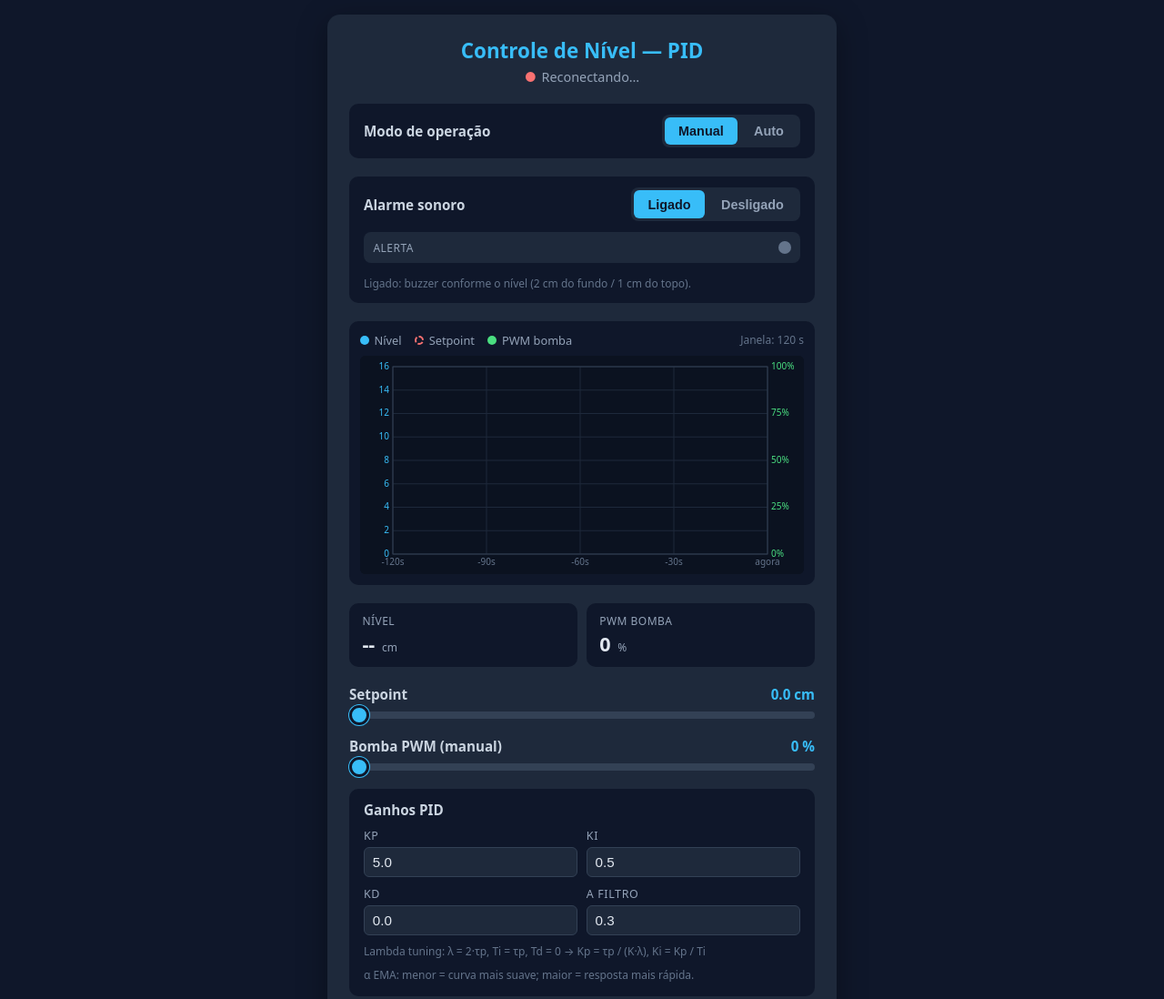
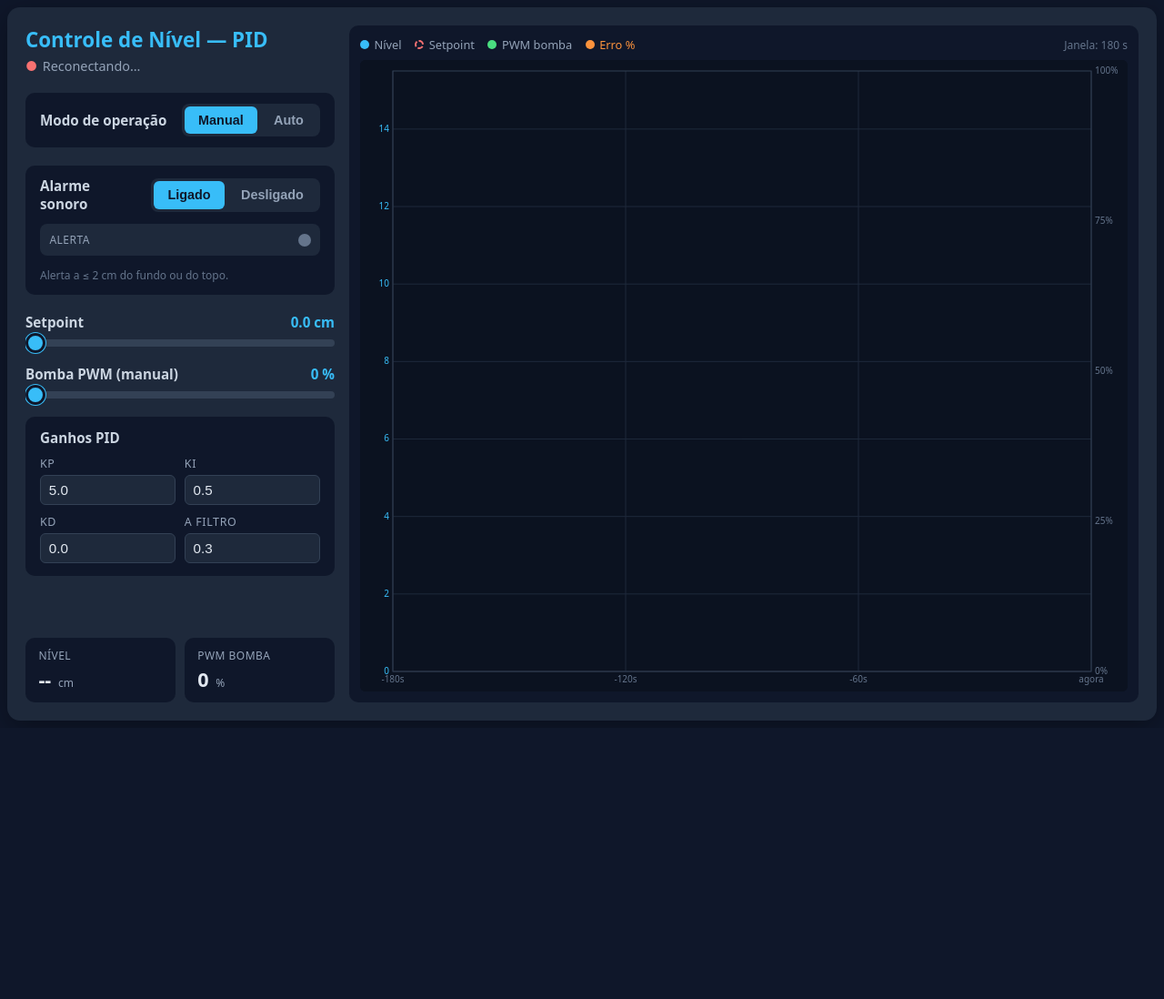
Before and after one commit to joao-baza/esp8266-water-level-pid, a plain HTML site: page main/data/index.html in a window 1280 px wide. Shown: the top 1098 px of the page at 91% size. After the commit the page ends 800 px from the top, so only its background shows below. Drawn offline with Linux system fonts and the light colour scheme.

Commit message:
feat(web): desktop two-column dashboard with error chart
- Reorganize UI into left controls/readouts and right chart panels
- Extend chart window to 180 s and overlay error percentage curve
- Add ResizeObserver for chart sizing and cache-bust static assets

```diff
--- a/main/data/index.html
+++ b/main/data/index.html
@@ -4,10 +4,12 @@
   <meta charset="UTF-8">
   <meta name="viewport" content="width=device-width, initial-scale=1">
   <title>Controle de Nível — PID</title>
-  <link rel="stylesheet" href="style.css">
+  <link rel="stylesheet" href="style.css?v=2">
 </head>
 <body>
   <main class="card">
+    <div class="panel-left">
+      <div class="panel-controls">
         <header class="header">
           <h1>Controle de Nível — PID</h1>
           <p id="status" class="status">Conectando…</p>
@@ -33,28 +35,7 @@
             <span class="readout-label">Alerta</span>
             <span id="buzValue" class="alert-dot" role="status" aria-label="Alarme inativo"></span>
           </div>
-      <p class="hint alarm-hint">Ligado: buzzer conforme o nível (2 cm do fundo / 1 cm do topo).</p>
-    </section>
-
-    <section class="chart-section">
-      <div class="chart-header">
-        <span class="legend"><span class="dot dot-level"></span>Nível</span>
-        <span class="legend"><span class="dot dot-sp"></span>Setpoint</span>
-        <span class="legend"><span class="dot dot-pwm"></span>PWM bomba</span>
-        <span class="legend-meta">Janela: 120 s</span>
-      </div>
-      <canvas id="chart" class="chart"></canvas>
-    </section>
-
-    <section class="readout readout--compact">
-      <div class="readout-item">
-        <span class="readout-label">Nível</span>
-        <span class="readout-value"><span id="levelValue">--</span> <small>cm</small></span>
-      </div>
-      <div class="readout-item">
-        <span class="readout-label">PWM bomba</span>
-        <span class="readout-value"><span id="pwmValue">0</span> <small>%</small></span>
-      </div>
+          <p class="hint alarm-hint">Alerta a ≤ 2 cm do fundo ou do topo.</p>
         </section>
 
         <section class="control">
@@ -93,10 +74,36 @@
               <input type="number" id="alpha" step="0.05" min="0.05" max="1" value="0.3" inputmode="decimal">
             </label>
           </div>
-      <p class="hint">Lambda tuning: λ = 2·τp, Ti = τp, Td = 0 → Kp = τp / (K·λ), Ki = Kp / Ti</p>
-      <p class="hint">α EMA: menor = curva mais suave; maior = resposta mais rápida.</p>
         </section>
+      </div>
+
+      <div class="panel-readouts">
+        <section class="readout readout--compact">
+          <div class="readout-item">
+            <span class="readout-label">Nível</span>
+            <span class="readout-value"><span id="levelValue">--</span> <small>cm</small></span>
+          </div>
+          <div class="readout-item">
+            <span class="readout-label">PWM bomba</span>
+            <span class="readout-value"><span id="pwmValue">0</span> <small>%</small></span>
+          </div>
+        </section>
+      </div>
+    </div>
+
+    <div class="panel-chart">
+      <section class="chart-section">
+        <div class="chart-header">
+          <span class="legend"><span class="dot dot-level"></span>Nível</span>
+          <span class="legend"><span class="dot dot-sp"></span>Setpoint</span>
+          <span class="legend"><span class="dot dot-pwm"></span>PWM bomba</span>
+          <span class="legend legend--err"><span class="dot dot-err"></span>Erro %</span>
+          <span class="legend-meta">Janela: 180 s</span>
+        </div>
+        <canvas id="chart" class="chart"></canvas>
+      </section>
+    </div>
   </main>
-  <script src="script.js"></script>
+  <script src="script.js?v=181"></script>
 </body>
 </html>
--- a/main/data/script.js
+++ b/main/data/script.js
@@ -5,12 +5,16 @@
 // ============================================================
 
 var GATEWAY = 'ws://' + window.location.hostname + '/ws';
-var CHART_WINDOW_MS = 120 * 1000;   // 120s
-var CHART_MAX_POINTS = 480;          // limite de segurança (240 esperados)
+var CHART_WINDOW_MS = 180 * 1000;   // 180s
+var CHART_WINDOW_S = CHART_WINDOW_MS / 1000;
+var CHART_MAX_POINTS = 960;
 var Y_MIN = 0;
-var Y_MAX = 16;                       // cm — TANK_HEIGHT + folga
+var Y_MAX = 15.5;                       // cm — limite de proteção da bomba / escala do gráfico
 var PWM_Y_MIN = 0;
 var PWM_Y_MAX = 100;                  // % — potência da bomba
+var ERR_Y_MIN = 0;
+var ERR_Y_MAX = 100;                  // % — erro |nível − setpoint|
+var COLOR_ERR = '#fb923c';            // laranja — curva de erro %
 
 // ============================================================
 // ESTADO
@@ -33,7 +37,7 @@ var state = {
   t0: null
 };
 
-// Buffer: { t, h, sp (cm), pwm (%) }
+// Buffer: { t, h, sp (cm), pwm (%), err (%) }
 var chartBuffer = [];
 
 // ============================================================
@@ -41,6 +45,8 @@ var chartBuffer = [];
 // ============================================================
 
 window.addEventListener('load', function () {
+  var legendMeta = document.querySelector('.legend-meta');
+  if (legendMeta) legendMeta.textContent = 'Janela: ' + CHART_WINDOW_S + ' s';
   bindUi();
   initChart();
   initWebSocket();
@@ -295,7 +301,7 @@ function setStatusText(text) {
 }
 
 // ============================================================
-// CHART (Canvas 2D) — nível, setpoint e PWM sobrepostos, 120 s
+// CHART (Canvas 2D) — nível, setpoint e PWM sobrepostos, 180 s
 // ============================================================
 
 var canvas, ctx, dpr = 1;
@@ -305,6 +311,9 @@ function initChart() {
   ctx = canvas.getContext('2d');
   resizeChart();
   window.addEventListener('resize', resizeChart);
+  if (window.ResizeObserver && canvas.parentElement) {
+    new ResizeObserver(resizeChart).observe(canvas.parentElement);
+  }
 }
 
 function resizeChart() {
@@ -315,8 +324,13 @@ function resizeChart() {
   drawChart();
 }
 
+function chartErrPct(h, sp) {
+  var tank = state.tank > 0 ? state.tank : Y_MAX;
+  return Math.min(ERR_Y_MAX, Math.max(ERR_Y_MIN, Math.abs(h - sp) / tank * 100));
+}
+
 function pushChartPoint(tRel, h, sp, pwm) {
-  chartBuffer.push({ t: tRel, h: h, sp: sp, pwm: pwm });
+  chartBuffer.push({ t: tRel, h: h, sp: sp, pwm: pwm, err: chartErrPct(h, sp) });
   var cutoff = tRel - CHART_WINDOW_MS;
   while (chartBuffer.length > 0 && chartBuffer[0].t < cutoff) chartBuffer.shift();
   while (chartBuffer.length > CHART_MAX_POINTS) chartBuffer.shift();
@@ -349,6 +363,10 @@ function drawChart() {
     var clamped = Math.max(PWM_Y_MIN, Math.min(PWM_Y_MAX, v));
     return mt + (1 - (clamped - PWM_Y_MIN) / (PWM_Y_MAX - PWM_Y_MIN)) * plotH;
   }
+  function yErr(v) {
+    var clamped = Math.max(ERR_Y_MIN, Math.min(ERR_Y_MAX, v));
+    return mt + (1 - (clamped - ERR_Y_MIN) / (ERR_Y_MAX - ERR_Y_MIN)) * plotH;
+  }
 
   ctx.strokeStyle = '#1e293b';
   ctx.lineWidth = 1 * dpr;
@@ -367,8 +385,8 @@ function drawChart() {
     ctx.fillText(lv + '', ml - 4 * dpr, yL);
   }
 
-  // Eixo direito — PWM bomba (%), mesma cor da curva PWM
-  ctx.fillStyle = '#4ade80';
+  // Eixo direito — PWM e erro (%), escala 0–100
+  ctx.fillStyle = '#64748b';
   ctx.textAlign = 'left';
   for (var pv = PWM_Y_MIN; pv <= PWM_Y_MAX; pv += 25) {
     var yP = yPwm(pv);
@@ -379,14 +397,15 @@ function drawChart() {
   ctx.fillStyle = '#64748b';
   ctx.textAlign = 'center';
   ctx.textBaseline = 'top';
-  for (var sec = 0; sec <= 120; sec += 30) {
-    var tx = ml + (sec / 120) * plotW;
+  var tickStep = 60;
+  for (var sec = 0; sec <= CHART_WINDOW_S; sec += tickStep) {
+    var tx = ml + (sec / CHART_WINDOW_S) * plotW;
     ctx.beginPath();
     ctx.moveTo(tx, mt);
     ctx.lineTo(tx, H - mb);
     ctx.stroke();
-    var label = '-' + (120 - sec) + 's';
-    if (sec === 120) label = 'agora';
+    var label = '-' + (CHART_WINDOW_S - sec) + 's';
+    if (sec === CHART_WINDOW_S) label = 'agora';
     ctx.fillText(label, tx, H - mb + 4 * dpr);
   }
 
@@ -414,4 +433,5 @@ function drawChart() {
   strokeSeries(function (p) { return yLevel(p.sp); }, '#f87171', true);
   strokeSeries(function (p) { return yLevel(p.h); }, '#38bdf8', false);
   strokeSeries(function (p) { return yPwm(p.pwm); }, '#4ade80', false);
+  strokeSeries(function (p) { return yErr(p.err); }, COLOR_ERR, false);
 }
--- a/main/data/style.css
+++ b/main/data/style.css
@@ -4,31 +4,69 @@
   padding: 0;
 }
 
+html {
+  height: 100%;
+}
+
 body {
-  min-height: 100vh;
+  height: 100%;
+  max-height: 100dvh;
   display: flex;
-  align-items: flex-start;
-  justify-content: center;
+  align-items: stretch;
+  justify-content: stretch;
   font-family: system-ui, -apple-system, "Segoe UI", Roboto, sans-serif;
   background: #0f172a;
   color: #e2e8f0;
-  padding: 1rem;
+  padding: 0.5rem;
+  overflow: hidden;
 }
 
 .card {
   width: 100%;
-  max-width: 560px;
-  padding: 1.5rem;
+  max-width: none;
+  min-width: min(100%, 720px);
+  flex: 1;
+  min-height: 0;
+  padding: 1.25rem;
   background: #1e293b;
   border-radius: 14px;
   box-shadow: 0 8px 32px rgba(0, 0, 0, 0.35);
+  display: grid;
+  grid-template-columns: minmax(0, 340px) minmax(0, 1fr);
+  gap: 1rem;
+  align-items: stretch;
+  overflow: hidden;
+}
+
+.panel-left {
+  display: flex;
+  flex-direction: column;
+  justify-content: space-between;
+  gap: 1.25rem;
+  min-height: 0;
+  overflow-y: auto;
+}
+
+.panel-controls {
   display: flex;
   flex-direction: column;
   gap: 1.25rem;
+  flex-shrink: 0;
+}
+
+.panel-readouts {
+  flex-shrink: 0;
+}
+
+.panel-chart {
+  display: flex;
+  flex-direction: column;
+  min-height: 0;
+  overflow: hidden;
 }
 
 .header {
-  text-align: center;
+  text-align: left;
 }
 
 h1 {
@@ -91,12 +129,15 @@ h1 {
 
 /* ===== Gráfico ===== */
 .chart-section {
+  flex: 1 1 auto;
   padding: 0.75rem;
   background: #0f172a;
   border-radius: 10px;
   display: flex;
   flex-direction: column;
   gap: 0.5rem;
+  min-height: 0;
+  overflow: hidden;
 }
 
 .chart-header {
@@ -132,10 +173,14 @@ h1 {
   border: 2px dashed #f87171;
 }
 .dot-pwm { background: #4ade80; }
+.dot-err { background: #fb923c; }
+.legend--err { color: #fb923c; }
 
 .chart {
   width: 100%;
-  height: 240px;
+  height: 100%;
+  flex: 1 1 auto;
+  min-height: 0;
   display: block;
   border-radius: 6px;
   background: #0b1220;
@@ -319,11 +364,3 @@ h1 {
 .alarm-hint {
   margin-top: 0.15rem;
 }
-
-/* ===== Responsivo ===== */
-@media (max-width: 420px) {
-  .card { padding: 1rem; }
-  .readout { grid-template-columns: 1fr 1fr; }
-  .chart { height: 180px; }  /* nível e PWM */
-  h1 { font-size: 1.2rem; }
-}
```
Lines whose indentation alone changed are shown as unchanged.
